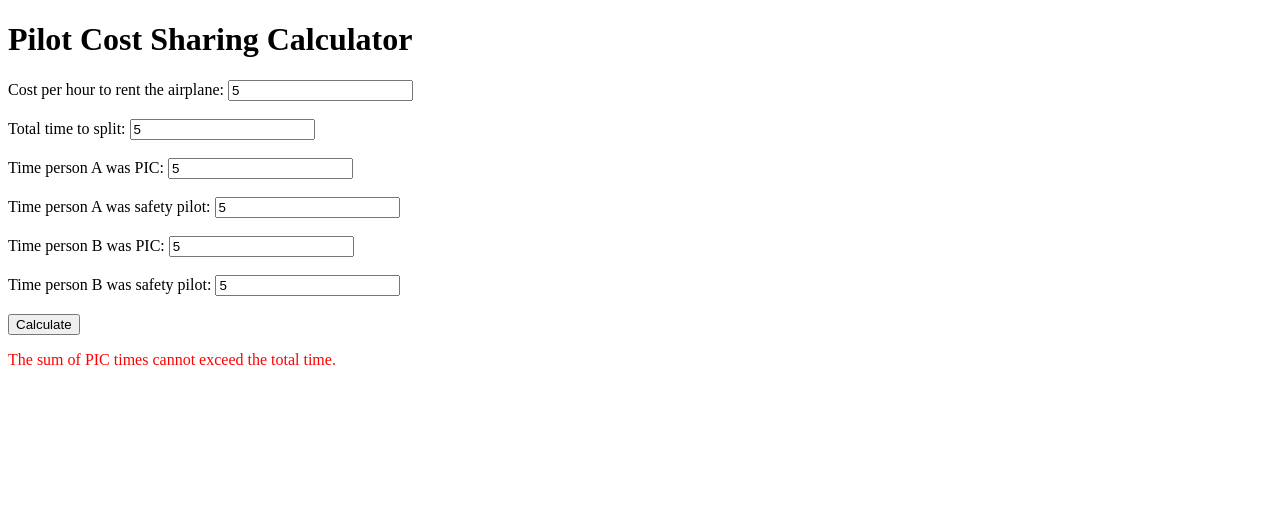
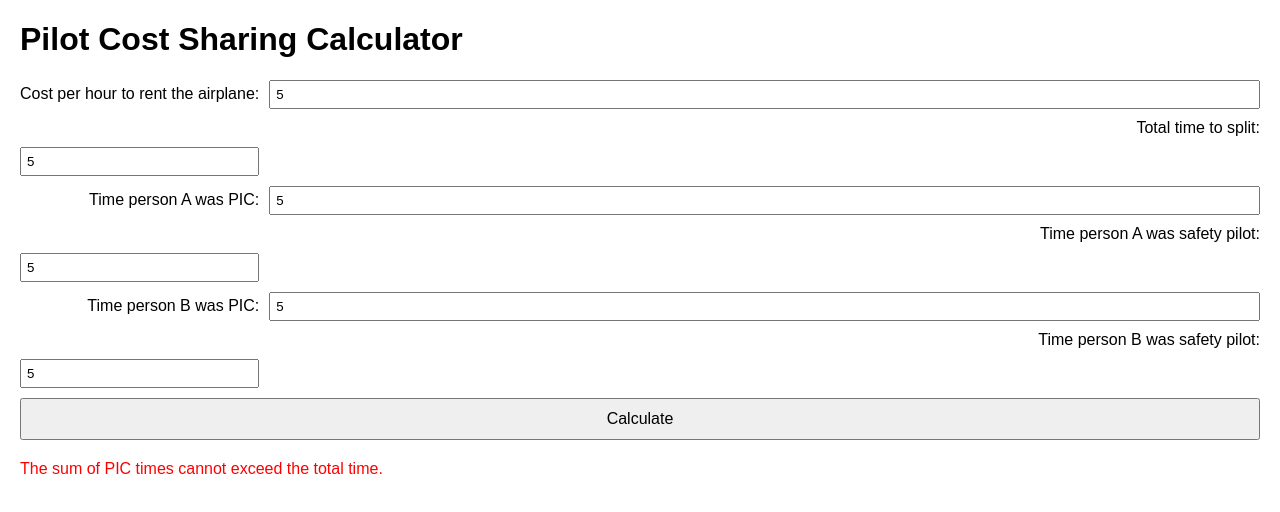
Before and after one commit to eliasvitali/pilottools, a plain HTML site: page index.html in a window 1280 px wide. Both pictures are taken after typing "5", "5", "5", "5", "5", "5" into the empty fields and a click on the button "Calculate". Drawn offline with Linux system fonts and the light colour scheme.

Commit message:
aligned boxes and def values

```diff
--- a/index.html
+++ b/index.html
@@ -4,15 +4,43 @@
     <meta charset="UTF-8">
     <meta name="viewport" content="width=device-width, initial-scale=1.0">
     <title>Pilot Cost Sharing Calculator</title>
+    <style>
+        body {
+            font-family: Arial, sans-serif;
+            margin: 20px;
+        }
+        form {
+            display: grid;
+            grid-template-columns: max-content auto;
+            gap: 10px;
+            align-items: center;
+        }
+        label {
+            text-align: right;
+        }
+        input[type="number"] {
+            width: 100%;
+            padding: 5px;
+            box-sizing: border-box;
+        }
+        button {
+            grid-column: span 2;
+            padding: 10px;
+            font-size: 16px;
+        }
+        #results {
+            margin-top: 20px;
+        }
+    </style>
     <script src="calculator.js"></script>
     <script>
         function calculate() {
-            const costPerHour = parseFloat(document.getElementById('cost_per_hour').value);
-            const totalTime = parseFloat(document.getElementById('total_time').value);
-            const timeAPIC = parseFloat(document.getElementById('time_A_PIC').value);
-            const timeASafety = parseFloat(document.getElementById('time_A_safety').value);
-            const timeBPIC = parseFloat(document.getElementById('time_B_PIC').value);
-            const timeBSafety = parseFloat(document.getElementById('time_B_safety').value);
+            const costPerHour = parseFloat(document.getElementById('cost_per_hour').value) || 0;
+            const totalTime = parseFloat(document.getElementById('total_time').value) || 0;
+            const timeAPIC = parseFloat(document.getElementById('time_A_PIC').value) || 0;
+            const timeASafety = parseFloat(document.getElementById('time_A_safety').value) || 0;
+            const timeBPIC = parseFloat(document.getElementById('time_B_PIC').value) || 0;
+            const timeBSafety = parseFloat(document.getElementById('time_B_safety').value) || 0;
 
             try {
                 const results = calculateCosts(costPerHour, totalTime, timeAPIC, timeASafety, timeBPIC, timeBSafety);
@@ -34,22 +62,22 @@
     <h1>Pilot Cost Sharing Calculator</h1>
     <form onsubmit="event.preventDefault(); calculate();">
         <label for="cost_per_hour">Cost per hour to rent the airplane:</label>
-        <input type="number" step="0.01" id="cost_per_hour" required><br><br>
+        <input type="number" step="0.01" id="cost_per_hour" required><br>
 
         <label for="total_time">Total time to split:</label>
-        <input type="number" step="0.01" id="total_time" required><br><br>
+        <input type="number" step="0.01" id="total_time" required><br>
 
         <label for="time_A_PIC">Time person A was PIC:</label>
-        <input type="number" step="0.01" id="time_A_PIC" required><br><br>
+        <input type="number" step="0.01" id="time_A_PIC" required><br>
 
         <label for="time_A_safety">Time person A was safety pilot:</label>
-        <input type="number" step="0.01" id="time_A_safety" required><br><br>
+        <input type="number" step="0.01" id="time_A_safety" required><br>
 
         <label for="time_B_PIC">Time person B was PIC:</label>
-        <input type="number" step="0.01" id="time_B_PIC" required><br><br>
+        <input type="number" step="0.01" id="time_B_PIC" required><br>
 
         <label for="time_B_safety">Time person B was safety pilot:</label>
-        <input type="number" step="0.01" id="time_B_safety" required><br><br>
+        <input type="number" step="0.01" id="time_B_safety" required><br>
 
         <button type="submit">Calculate</button>
     </form>
```
